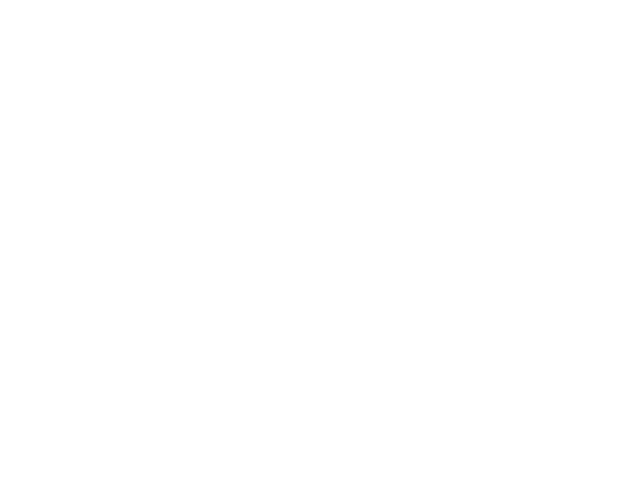
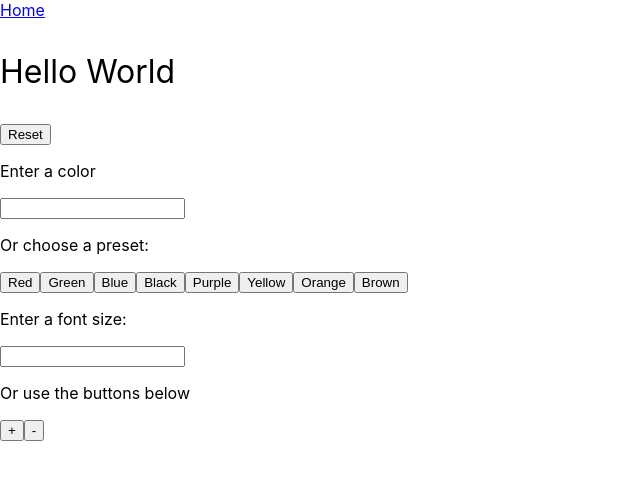
Before and after one commit to Lewis-Hamilton/sandbox, a React (Create React App) app: page /color in a window 1280 px wide. Shown: the top 480 px of the page, without its empty margins (0-640 px from the left). Built offline with nearby package versions, Linux system fonts and the light colour scheme.

Commit message:
converted color page

```diff
--- a/src/App.js
+++ b/src/App.js
@@ -4,6 +4,7 @@
 import Input from './components/input.js';
 import ObjectPage from './components/object.js';
 import Score from './components/score.js';
+import Color from './components/color.js';
 import {BrowserRouter as Router, Switch, Route} from "react-router-dom";
 
 function App() {
@@ -16,6 +17,7 @@
       <Route exact path="/input" component={Input}></Route>
       <Route exact path="/object" component={ObjectPage}></Route>
       <Route exact path="/score" component={Score}></Route>
+      <Route exact path="/color" component={Color}></Route>
       </Switch>
     </Router>
 
--- /dev/null
+++ b/src/components/color.js
@@ -0,0 +1,75 @@
+import React from "react";
+import {Link} from "react-router-dom";
+
+class Color extends React.Component {
+    constructor(props){
+        super(props)
+        this.state={
+            text: 'Hello World',
+            color: '',
+            font: 32
+        }
+        this.reset = this.reset.bind(this);
+        this.colorInput = this.colorInput.bind(this);
+        this.colorButton = this.colorButton.bind(this);
+        this.fontInput = this.fontInput.bind(this);
+        this.fontButton = this.fontButton.bind(this);
+    }
+
+    reset() {
+        this.setState({
+            color: '',
+            font: 32
+        })
+    }
+
+    colorInput(event) {
+        this.setState({color: event.target.value})
+    }
+
+    colorButton(buttonColor) {
+        this.setState({color: buttonColor})
+    }
+
+    fontInput(event) {
+        this.setState({font: parseInt(event.target.value)})
+    }
+
+    fontButton(increment) {
+        this.setState({font: this.state.font + increment})
+    }
+
+    render() {
+        var textStyle = {
+            color: this.state.color,
+            fontSize: this.state.font
+        }
+    return (
+        <div>
+            <Link to="/">Home</Link>
+            <p style={textStyle}>{this.state.text}</p>
+            <button onClick={this.reset}>Reset</button>
+
+            <p>Enter a color</p>
+            <input onChange={this.colorInput}/>
+            <p>Or choose a preset:</p>
+            <button onClick={() => this.colorButton('red')}>Red</button>
+            <button onClick={() => this.colorButton('Green')}>Green</button>
+            <button onClick={() => this.colorButton('Blue')}>Blue</button>
+            <button onClick={() => this.colorButton('Black')}>Black</button>
+            <button onClick={() => this.colorButton('Purple')}>Purple</button>
+            <button onClick={() => this.colorButton('Yellow')}>Yellow</button>
+            <button onClick={() => this.colorButton('Orange')}>Orange</button>
+            <button onClick={() => this.colorButton('Brown')}>Brown</button>
+
+            <p>Enter a font size:</p>
+            <input onChange={this.fontInput}/>
+            <p>Or use the buttons below</p>
+            <button onClick={() => this.fontButton(1)}>+</button>
+            <button onClick={() => this.fontButton(-1)}>-</button>
+        </div>
+    )
+    }
+}
+
+export default Color;
--- a/src/components/home.js
+++ b/src/components/home.js
@@ -10,7 +10,7 @@
                 <li><Link to="/input">Input</Link></li>
                 <li><Link to="/object">Object</Link></li>
                 <li><Link to="/score">Score</Link></li>
-                {/* <li><a href="./color.js">Color</a></li> */}
+                <li><Link to="/color">Color</Link></li>
             </ol>
 
     )
```
